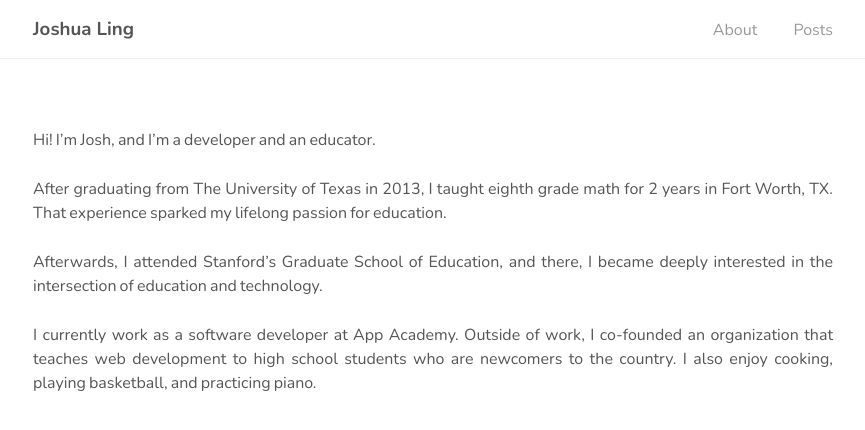
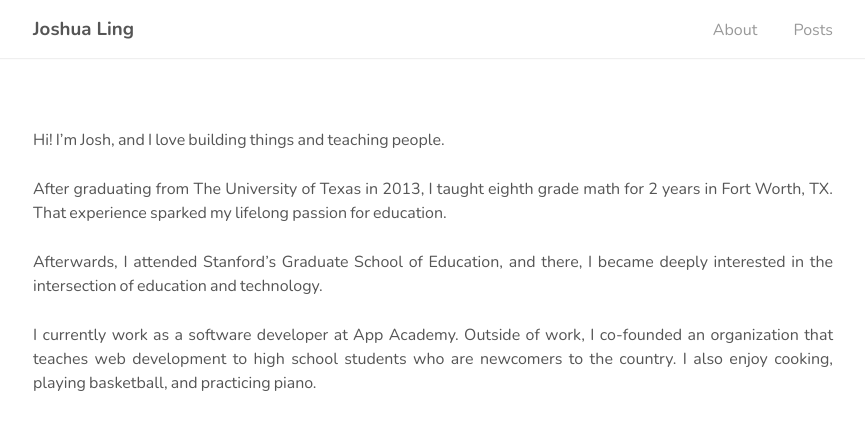
Before and after one commit to joshling1919/joshling1919.github.io, a Jekyll site: the page built from _pages/about.md, in a window 1280 px wide. Shown: the top 430 px of the page, without its empty margins (207-1072 px from the left). Built offline with Jekyll 4.4.1, drawn with Linux system fonts in a browser that asks for light colours.

Commit message:
Tweak about me

```diff
--- a/_pages/about.md
+++ b/_pages/about.md
@@ -3,7 +3,7 @@ layout: about
 permalink: /about/
 ---
 
-Hi! I'm Josh, and I'm a developer and an educator.
+Hi! I'm Josh, and I love building things and teaching people.
 
 After graduating from The University of Texas in 2013, I taught eighth grade
 math for 2 years in Fort Worth, TX. That experience sparked my lifelong passion
```
